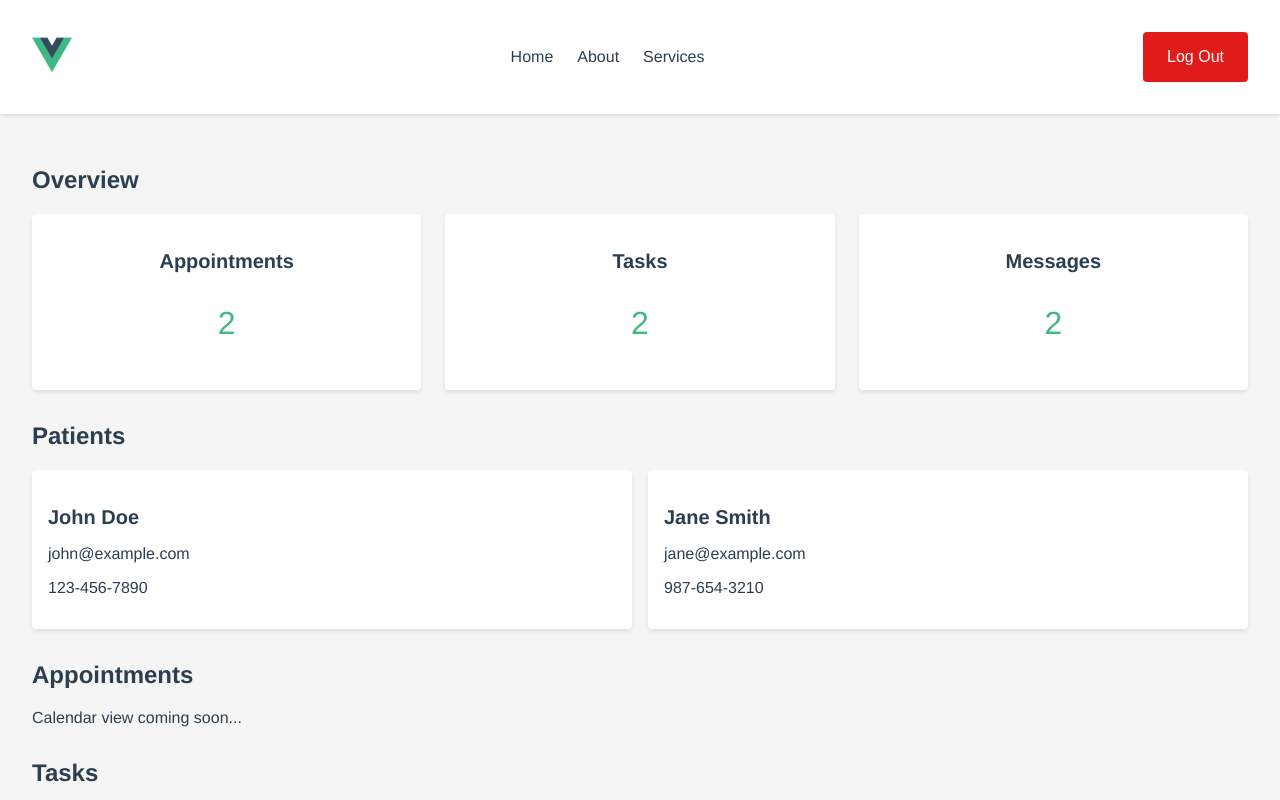
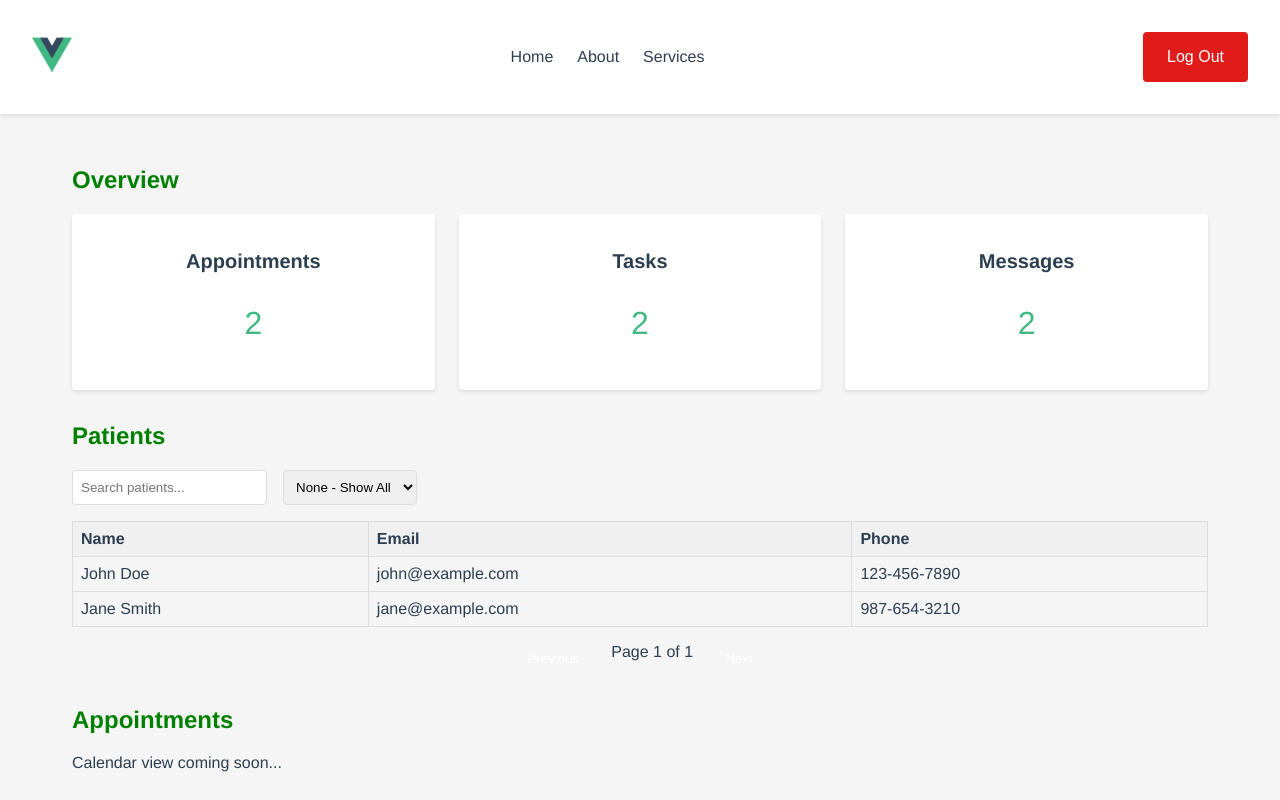
Before and after one commit to nyembomorisho/aveena-health-solutions, a Vue app: page /dashboard in a window 1280 px wide. Shown: the top 800 px of the page. Built offline with nearby package versions, Linux system fonts and the light colour scheme; sample sign-in values are in the browser's storage.

Commit message:
more edits on temporary dashboard layout

```diff
--- a/src/views/DashboardView.vue
+++ b/src/views/DashboardView.vue
@@ -1,4 +1,5 @@
 <template>
+  <div class="container">
     <main class="dashboard-container">
       <!-- Overview Section -->
       <section class="overview">
@@ -22,12 +23,45 @@
       <!-- Patients Section -->
       <section class="patients">
         <h2>Patients</h2>
-      <div class="patient-list">
-        <div v-for="patient in patients" :key="patient.id" class="patient-card">
-          <h3>{{ patient.name }}</h3>
-          <p>{{ patient.email }}</p>
-          <p>{{ patient.phone }}</p>
+        <div class="patient-controls">
+          <input
+            v-model="searchQuery"
+            type="text"
+            placeholder="Search patients..."
+            class="search-input"
+          />
+          <select v-model="groupBy" class="group-select">
+            <option value="none">None - Show All</option>
+            <option value="date">Date</option>
+            <option value="patient">Patient</option>
+            <option value="task">Task</option>
+            <option value="status">Status</option>
+          </select>
         </div>
+        <table class="patient-table">
+          <thead>
+            <tr>
+              <th>Name</th>
+              <th>Email</th>
+              <th>Phone</th>
+            </tr>
+          </thead>
+          <tbody>
+            <tr v-for="patient in paginatedPatients" :key="patient.id">
+              <td>{{ patient.name }}</td>
+              <td>{{ patient.email }}</td>
+              <td>{{ patient.phone }}</td>
+            </tr>
+          </tbody>
+        </table>
+        <div class="pagination">
+          <button @click="prevPage" :disabled="currentPage === 1">
+            Previous
+          </button>
+          <span>Page {{ currentPage }} of {{ totalPages }}</span>
+          <button @click="nextPage" :disabled="currentPage === totalPages">
+            Next
+          </button>
         </div>
       </section>
 
@@ -35,7 +69,6 @@
       <section class="appointments">
         <h2>Appointments</h2>
         <div class="calendar">
-        <!-- Calendar component can be added here -->
           <p>Calendar view coming soon...</p>
         </div>
       </section>
@@ -43,7 +76,8 @@
       <!-- Tasks Section -->
       <section class="tasks">
         <h2>Tasks</h2>
-      <div class="task-list">
+        <div class="task-list flex-wrap">
+          <!-- Added flex-wrap here -->
           <div v-for="task in tasks" :key="task.id" class="task-card">
             <h3>{{ task.title }}</h3>
             <p>{{ task.description }}</p>
@@ -55,8 +89,13 @@
       <!-- Messages Section -->
       <section class="messages">
         <h2>Messages</h2>
-      <div class="message-list">
-        <div v-for="message in messages" :key="message.id" class="message-card">
+        <div class="message-list flex-wrap">
+          <!-- Added flex-wrap here -->
+          <div
+            v-for="message in messages"
+            :key="message.id"
+            class="message-card"
+          >
             <h3>{{ message.sender }}</h3>
             <p>{{ message.content }}</p>
             <p>{{ message.timestamp }}</p>
@@ -64,10 +103,11 @@
         </div>
       </section>
     </main>
+  </div>
 </template>
 
 <script>
-import { ref } from "vue";
+import { ref, computed } from "vue";
 
 export default {
   name: "DashboardView",
@@ -121,19 +161,76 @@ export default {
         email: "jane@example.com",
         phone: "987-654-3210",
       },
+      // Add more patients as needed
     ]);
+
+    const searchQuery = ref("");
+    const groupBy = ref("none");
+    const currentPage = ref(1);
+    const itemsPerPage = 25;
+
+    const filteredPatients = computed(() => {
+      return patients.value.filter((patient) =>
+        patient.name.toLowerCase().includes(searchQuery.value.toLowerCase())
+      );
+    });
+
+    const paginatedPatients = computed(() => {
+      const start = (currentPage.value - 1) * itemsPerPage;
+      const end = start + itemsPerPage;
+      return filteredPatients.value.slice(start, end);
+    });
+
+    const totalPages = computed(() =>
+      Math.ceil(filteredPatients.value.length / itemsPerPage)
+    );
+
+    const nextPage = () => {
+      if (currentPage.value < totalPages.value) {
+        currentPage.value++;
+      }
+    };
+
+    const prevPage = () => {
+      if (currentPage.value > 1) {
+        currentPage.value--;
+      }
+    };
 
     return {
       appointments,
       tasks,
       messages,
       patients,
+      searchQuery,
+      groupBy,
+      currentPage,
+      paginatedPatients,
+      totalPages,
+      nextPage,
+      prevPage,
     };
   },
 };
 </script>
 
 <style scoped>
+.container {
+  width: 100%;
+  padding-left: var(--spacing-md);
+  padding-right: var(--spacing-md);
+  box-sizing: border-box;
+  margin: 0 auto;
+}
+
+@media (min-width: 1200px) {
+  .container {
+    max-width: 1200px;
+    padding-left: 0;
+    padding-right: 0;
+  }
+}
+
 .dashboard-container {
   padding: var(--spacing-xl);
 }
@@ -174,15 +271,72 @@ export default {
   margin-bottom: var(--spacing-xl);
 }
 
-.patient-list,
+h2 {
+  color: green; /* Updated heading color */
+}
+
+.patient-controls {
+  display: flex;
+  gap: var(--spacing-md);
+  margin-bottom: var(--spacing-md);
+}
+
+.search-input,
+.group-select {
+  padding: var(--spacing-sm);
+  border: 1px solid var(--border-color);
+  border-radius: var(--border-radius);
+}
+
+.patient-table {
+  width: 100%;
+  border-collapse: collapse;
+  margin-bottom: var(--spacing-md);
+}
+
+.patient-table th,
+.patient-table td {
+  padding: var(--spacing-sm);
+  border: 1px solid var(--border-color);
+  text-align: left;
+}
+
+.patient-table th {
+  background-color: #f0f0f0; /* Grey background for table header */
+  color: var(--text-color); /* Ensure text is visible */
+}
+
+.pagination {
+  display: flex;
+  justify-content: center;
+  gap: var(--spacing-md);
+  margin-top: var(--spacing-md);
+}
+
+.pagination button {
+  padding: var(--spacing-sm) var(--spacing-md);
+  background-color: var(--primary-color);
+  color: var(--white);
+  border: none;
+  border-radius: var(--border-radius);
+  cursor: pointer;
+}
+
+.pagination button:disabled {
+  background-color: var(--disabled-color);
+  cursor: not-allowed;
+}
+
 .task-list,
 .message-list {
   display: grid;
-  grid-template-columns: repeat(auto-fit, minmax(250px, 1fr));
+  grid-template-columns: repeat(
+    auto-fit,
+    minmax(200px, 1fr)
+  ); /* Smaller boxes */
   gap: var(--spacing-md);
 }
 
-.patient-card,
 .task-card,
 .message-card {
   padding: var(--spacing-md);
@@ -191,7 +345,6 @@ export default {
   box-shadow: 0 2px 4px rgba(0, 0, 0, 0.1);
 }
 
-.patient-card h3,
 .task-card h3,
 .message-card h3 {
   color: var(--text-color);
@@ -199,7 +352,6 @@ export default {
   margin-bottom: var(--spacing-sm);
 }
 
-.patient-card p,
 .task-card p,
 .message-card p {
   color: var(--text-color);
--- a/src/views/HomeView.vue
+++ b/src/views/HomeView.vue
@@ -1,4 +1,5 @@
 <template>
+  <div class="container">
     <main class="home-container">
       <div class="home-content">
         <h1>Welcome to Aveena Health Solutions</h1>
@@ -8,6 +9,7 @@
         </button>
       </div>
     </main>
+  </div>
 </template>
 
 <script>
```
Lines whose indentation alone changed are shown as unchanged.
